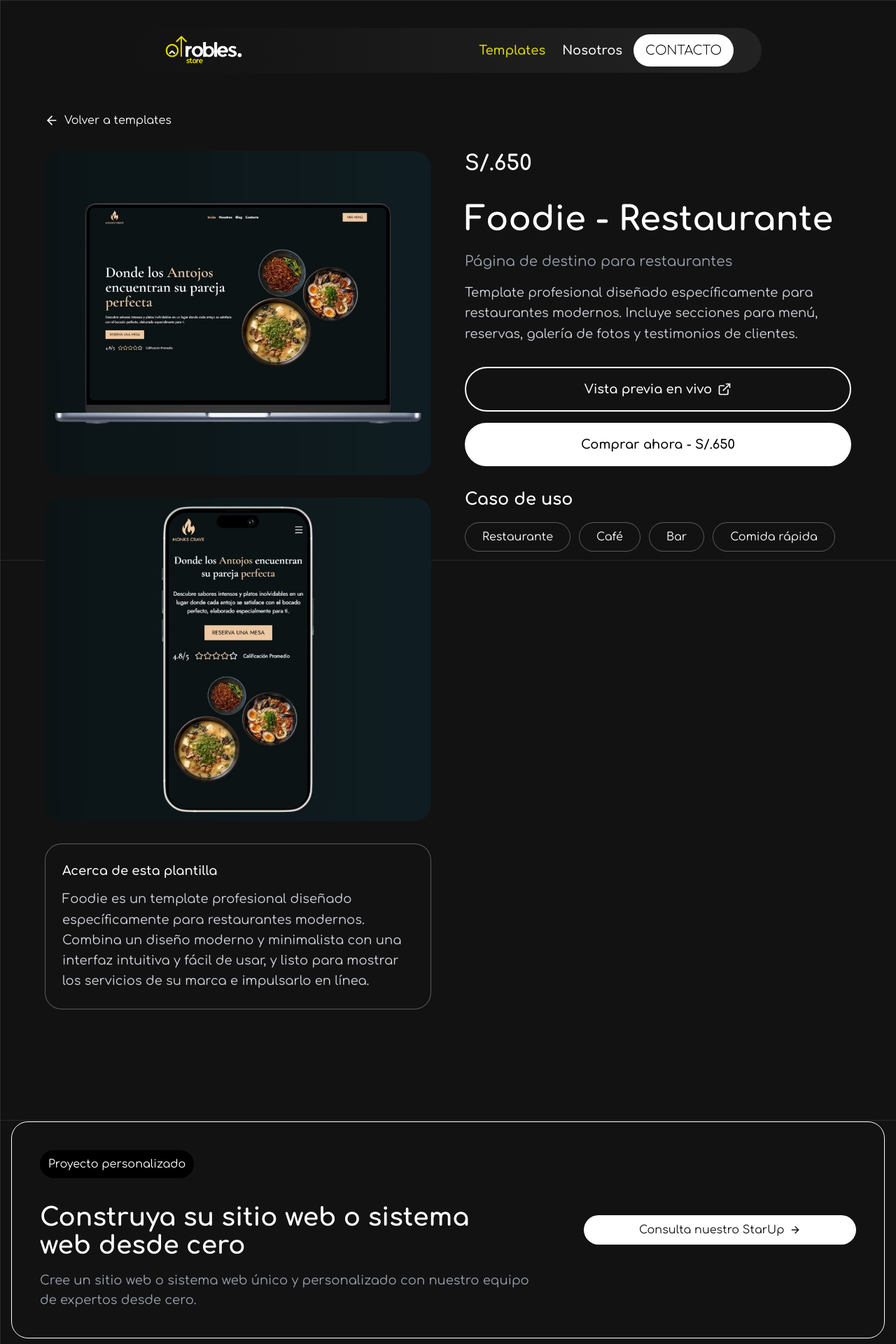
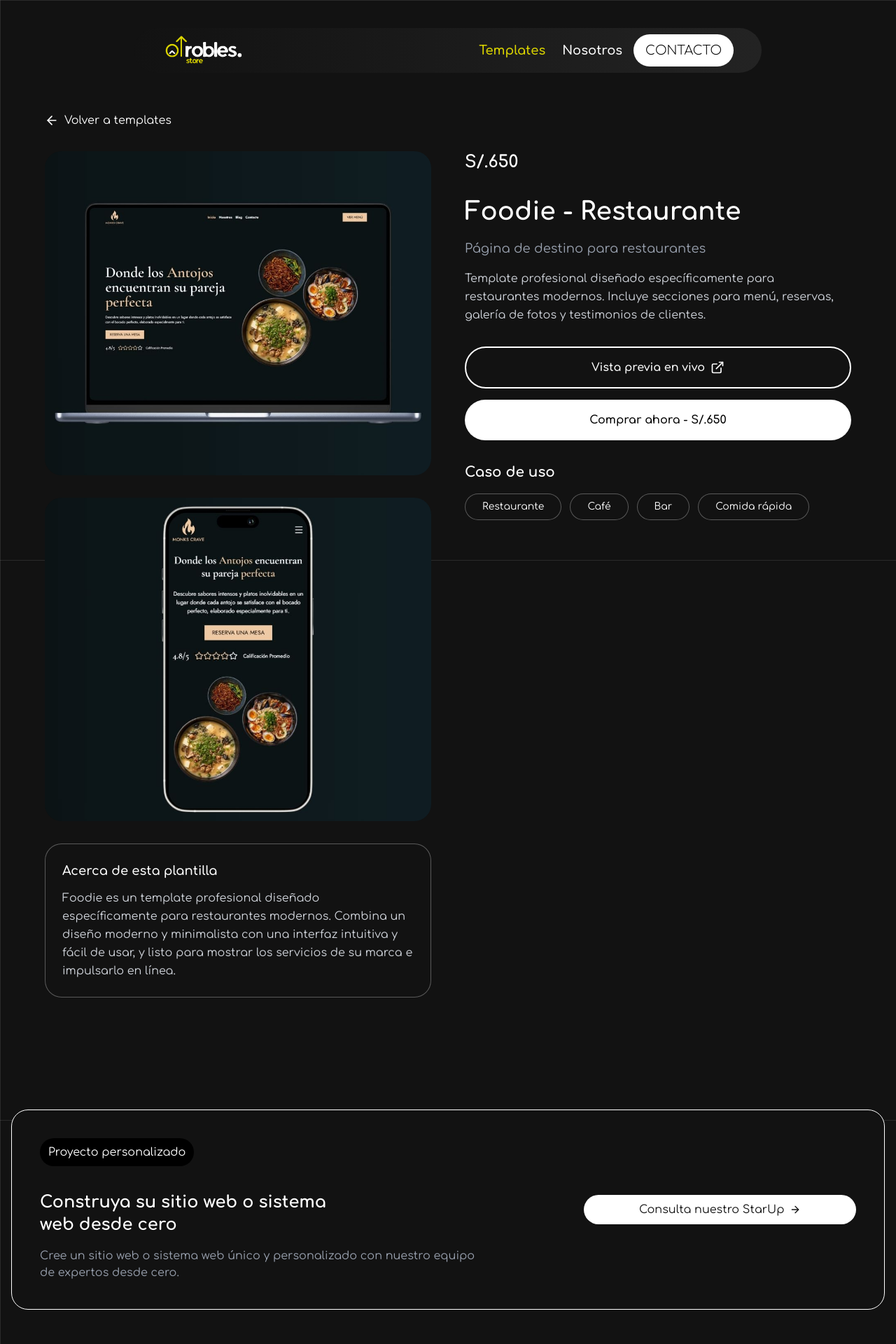
Before and after one commit to MiguelRequenaR/grobles-store, a React (Vite) app: page /template/1 in a window 1280 px wide. Shown: the top 1920 px of the page at 70% size. Built offline with nearby package versions, Linux system fonts and the light colour scheme.

Commit message:
Actualización: Se modificaron valores, para mejorar la UI responsiva.

```diff
--- a/src/components/CallToAction.tsx
+++ b/src/components/CallToAction.tsx
@@ -10,10 +10,10 @@ export default function CallToAction() {
           <span className="bg-black text-white px-3 py-2 rounded-full inline-block mx-auto md:mx-0">
             Proyecto personalizado
           </span>
-          <h2 className="text-white text-2xl sm:text-3xl md:text-4xl font-bold pt-4 md:pt-5">
+          <h2 className="text-white text-2xl font-bold pt-4 md:pt-5">
             Construya su sitio web o sistema <br className="hidden md:block" /> web desde cero
           </h2>
-          <p className="text-gray-400 text-base sm:text-lg md:text-lg">
+          <p className="text-gray-400 text-base">
             Cree un sitio web o sistema web único y personalizado con nuestro equipo <br className="hidden md:block" /> de expertos desde cero.
           </p>
         </div>
--- a/src/features/contact/components/FormContact.tsx
+++ b/src/features/contact/components/FormContact.tsx
@@ -22,10 +22,10 @@ export default function FormContact() {
         <span className="bg-black text-white px-5 py-2 rounded-full font-semibold shadow-lg tracking-wider text-base mb-2 inline-block">
           Contáctenos
         </span>
-        <h2 className="text-white text-3xl md:text-5xl font-bold text-center">
+        <h2 className="text-white text-3xl font-bold text-center">
           Comuníquese con nosotros
         </h2>
-        <p className="text-gray-300 md:text-lg max-w-2xl text-center">
+        <p className="text-gray-300 text-base max-w-2xl text-center">
           ¿Tienes preguntas o deseas hablar más sobre tu proyecto? Completa el formulario o usa las opciones de contacto para ponerte en contacto con nuestro equipo.
         </p>
       </div>
--- a/src/features/home/components/CallToActionHome.tsx
+++ b/src/features/home/components/CallToActionHome.tsx
@@ -11,9 +11,9 @@ export default function CallToActionHome() {
           <div
           className="space-y-4">
             <h3
-            className="text-white text-3xl font-bold">Manténgase actualizado con nosotros</h3>
+            className="text-white text-2xl font-bold">Manténgase actualizado con nosotros</h3>
             <p
-            className="text-gray-400 text-lg">
+            className="text-gray-400 text-base">
               Forma parte de nuestra comunidad y mantente actualizado con noticias exclusivas.
             </p>
             <div>
@@ -22,21 +22,21 @@ export default function CallToActionHome() {
                 <CheckCircle
                 className="text-secondary" />
                 <span
-                className="text-white text-lg">Lanzamiento de nuevas sitios web</span>
+                className="text-white text-base">Lanzamiento de nuevas sitios web</span>
               </div>
               <div
               className="flex items-center gap-2">
                 <CheckCircle
                 className="text-secondary" />
                 <span
-                className="text-white text-lg">Descuentos y ofertas</span>
+                className="text-white text-base">Descuentos y ofertas</span>
               </div>
               <div
               className="flex items-center gap-2">
                 <CheckCircle
                 className="text-secondary" />
                 <span
-                className="text-white text-lg">Actualizaciones importantes</span>
+                className="text-white text-base">Actualizaciones importantes</span>
               </div>
             </div>
           </div>
--- a/src/features/home/components/CardTemplate.tsx
+++ b/src/features/home/components/CardTemplate.tsx
@@ -60,11 +60,11 @@ export default function CardTemplate() {
                 <div className="absolute inset-0 bg-black/0 group-hover:bg-black/20 transition-all duration-300 rounded-2xl" />
               </div>
               <div className="flex items-center justify-between">
-                <h2 className="text-white text-2xl font-bold group-hover:text-secondary transition-colors duration-300">{template.name}</h2>
-                <span className="text-white text-xl font-bold bg-primary border border-white px-2 py-1 rounded-full group-hover:border-secondary group-hover:text-secondary transition-colors duration-300">S/.{template.price}</span>
+                <h2 className="text-white text-lg font-bold group-hover:text-secondary transition-colors duration-300">{template.name}</h2>
+                <span className="text-white text-base font-bold bg-primary border border-white px-2 py-1 rounded-full group-hover:border-secondary group-hover:text-secondary transition-colors duration-300">S/.{template.price}</span>
               </div>
               <p
-              className="text-white text-lg">{template.description}</p>
+              className="text-white text-base">{template.description}</p>
             </Link>
           ))}
         </div>
--- a/src/features/template-detail/index.tsx
+++ b/src/features/template-detail/index.tsx
@@ -91,7 +91,6 @@ export default function TemplateDetail() {
   return (
     <main className="py-20 px-4 md:px-8 lg:px-16 pt-30 md:pt-40">
       <div className="max-w-7xl mx-auto">
-        {/* Botón volver */}
         <Link
           to="/#templates"
           className="inline-flex items-center gap-2 text-white hover:text-secondary transition-colors mb-8"
@@ -101,9 +100,7 @@ export default function TemplateDetail() {
         </Link>
 
         <div className="grid grid-cols-1 lg:grid-cols-2 gap-12">
-          {/* Columna izquierda - Imágenes */}
           <div className="space-y-8">
-            {/* Imagen principal - Desktop */}
             <div
               className="rounded-3xl overflow-hidden"
               data-aos="fade-right"
@@ -115,7 +112,6 @@ export default function TemplateDetail() {
               />
             </div>
 
-            {/* Imagen móvil */}
             <div
               className="rounded-3xl overflow-hidden"
               data-aos="fade-right"
@@ -127,46 +123,41 @@ export default function TemplateDetail() {
                 className="w-full rounded-2xl shadow-2xl"
               />
             </div>
-            {/* Información adicional */}
             <div className="bg-primary border border-white/30 rounded-3xl p-6 space-y-3">
               <h4 className="text-white text-lg font-semibold">Acerca de esta plantilla</h4>
-              <p className="text-gray-300 text-lg leading-relaxed">
+              <p className="text-gray-300 text-base leading-relaxed">
                 {template.infoTemplate}
               </p>
             </div>
           </div>
 
 
-          {/* Columna derecha - Información */}
           <div className="space-y-8 lg:sticky lg:top-34 lg:self-start lg:max-h-[calc(100vh-6rem)] lg:overflow-y-auto" data-aos="fade-left">
-            {/* Header con badge y precio */}
             <div className="flex items-center gap-4">
 
-              <span className="text-white text-3xl font-bold">
+              <span className="text-white text-2xl font-bold">
                 S/.{template.price}
               </span>
             </div>
 
-            {/* Título y descripción */}
             <div className="space-y-4">
-              <h1 className="text-white text-4xl md:text-5xl font-bold leading-tight">
+              <h1 className="text-white text-4xl font-bold leading-tight">
                 {template.name}
               </h1>
-              <p className="text-gray-400 text-xl">
+              <p className="text-gray-400 text-lg">
                 {template.description}
               </p>
-              <p className="text-gray-300 text-lg leading-relaxed">
+              <p className="text-gray-300 text-base leading-relaxed">
                 {template.fullDescription}
               </p>
             </div>
 
-            {/* Botones de acción */}
             <div className="space-y-4">
               <a
                 href={template.previewUrl}
                 target="_blank"
                 rel="noopener noreferrer"
-                className="flex items-center justify-center gap-2 w-full bg-transparent border-2 border-white text-white px-6 py-4 rounded-full hover:bg-white hover:text-black transition-all duration-300 font-semibold text-lg"
+                className="flex items-center justify-center gap-2 w-full bg-transparent border-2 border-white text-white px-6 py-4 rounded-full hover:bg-white hover:text-black transition-all duration-300 font-semibold text-base"
               >
                 Vista previa en vivo
                 <ExternalLink className="w-5 h-5" />
@@ -174,20 +165,19 @@ export default function TemplateDetail() {
 
               <button
                 onClick={handleBuyClick}
-                className="flex items-center border border-transparent justify-center gap-2 w-full bg-white text-black px-6 py-4 rounded-full hover:bg-transparent hover:text-white hover:border-white transition-all duration-300 font-semibold text-lg cursor-pointer"
+                className="flex items-center border border-transparent justify-center gap-2 w-full bg-white text-black px-6 py-4 rounded-full hover:bg-transparent hover:text-white hover:border-white transition-all duration-300 font-semibold text-base cursor-pointer"
               >
                 Comprar ahora - S/.{template.price}
               </button>
             </div>
 
-            {/* Caso de uso */}
             <div className="space-y-4">
-              <h3 className="text-white text-2xl font-bold">Caso de uso</h3>
+              <h3 className="text-white text-xl font-bold">Caso de uso</h3>
               <div className="flex flex-wrap gap-3">
                 {template.useCases.map((useCase, index) => (
                   <span
                     key={index}
-                    className="bg-primary border border-white/30 text-white px-6 py-2 rounded-full text-base"
+                    className="bg-primary border border-white/30 text-white px-6 py-2 rounded-full text-sm"
                   >
                     {useCase}
                   </span>
```
Also changed, not shown: src/features/home/components/AboutHome.tsx (+7 -7 lines), src/features/home/components/AskQuestions.tsx (+4 -4 lines), src/features/home/components/HeroHome.tsx (+6 -6 lines).
